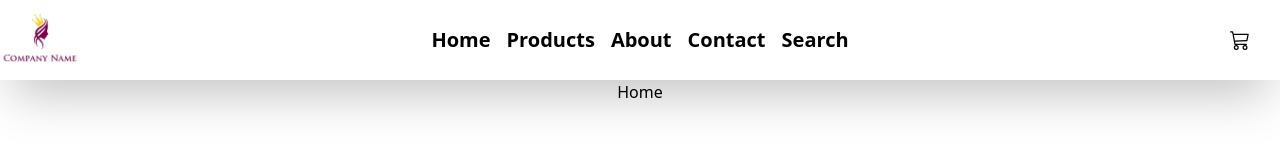
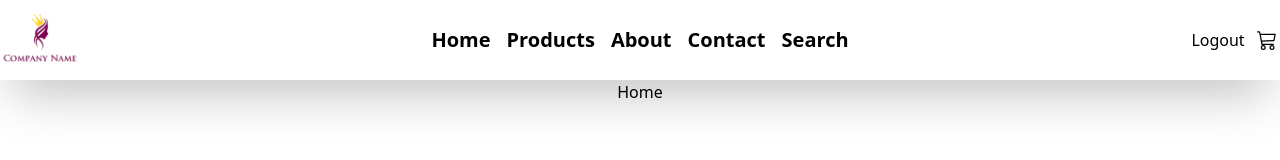
Before and after one commit to MaheraKeshan/CBC-Frontend, a React (Vite) app: page / in a window 1280 px wide. Shown: the top 160 px of the page. Built offline with nearby package versions, Linux system fonts and the light colour scheme; sample sign-in values are in the browser's storage; a web font is replaced by a local one.

Commit message:
logout button ✏️

```diff
--- a/src/components/header.jsx
+++ b/src/components/header.jsx
@@ -7,6 +7,7 @@ import { useState } from "react";
 export default function Header(){
     const [sideDrawerOpened, setSideDrawerOpened] = useState(false)
     const navigate = useNavigate()
+    const token = localStorage.getItem("token");
     return(
         <header className="w-full h-[80px] shadow-2xl flex justify-center relative ">
             <GiHamburgerMenu className="h-full text-3xl md:hidden absolute left-2" onClick={
@@ -26,8 +27,18 @@ export default function Header(){
 
             </div>
             <div className="w-[80px] hidden md:flex justify-center items-center">
-                <Link to="/cart" className="text-[20px] font-bold mx-2">
-                   <BsCart3 />
+                {
+                    token == null?
+                    <Link to="/login" className="text-[20px] mx-1">Login</Link>
+                    :
+                    <button className="w-[160px] hidden md:flex justify-center items-center" onClick={()=>{
+                        localStorage.removeItem("token");
+                        localStorage.removeItem("user");
+                        window.location.href = "/"
+                    }}>Logout</button>
+                }
+                <Link to="/cart" className="text-[20px] font-bold mx-3">
+                <BsCart3 />
                 </Link>
             </div>
             {
```
